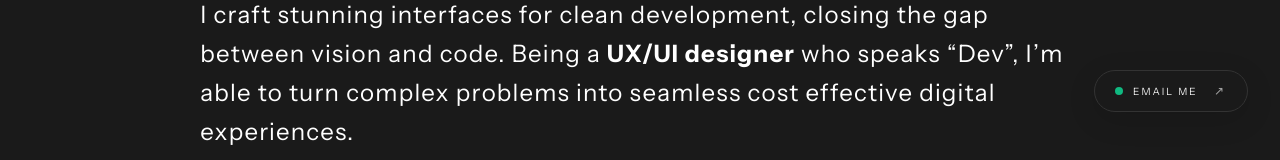
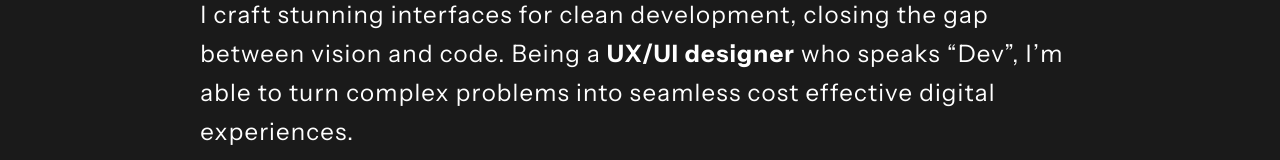
Before and after one commit to dizsel74/am-portfolio-2026, a React (Vite) app: page / in a window 1280 px wide. Shown: the part 640-800 px from the top of the page. Built offline with nearby package versions, Linux system fonts and the light colour scheme.

Commit message:
detail btn email message

```diff
--- a/src/components/FloatingEmailButton.jsx
+++ b/src/components/FloatingEmailButton.jsx
@@ -1,9 +1,19 @@
-import { useState } from 'react';
+import { useState, useEffect } from 'react';
 import { motion, AnimatePresence } from 'framer-motion';
 
 export default function FloatingEmailButton({ showFloatingBtn }) {
     const [copied, setCopied] = useState(false);
+    const [hasScrolled, setHasScrolled] = useState(false);
     const email = "hello@iamuxui.dev";
+
+    useEffect(() => {
+        const handleScroll = () => {
+            setHasScrolled(window.scrollY > 300);
+        };
+        window.addEventListener('scroll', handleScroll);
+        handleScroll(); // Revisar estado inicial
+        return () => window.removeEventListener('scroll', handleScroll);
+    }, []);
 
     const handleContactClick = async () => {
         try {
@@ -20,9 +30,9 @@ export default function FloatingEmailButton({ showFloatingBtn }) {
     return (
         <aside
             aria-label="Contact options"
-            className={`fixed right-8 bottom-12 z-50 transition-all duration-500 transform ${showFloatingBtn
-                    ? 'translate-y-0 opacity-100 pointer-events-auto'
-                    : 'translate-y-20 opacity-0 pointer-events-none'
+            className={`fixed right-8 bottom-12 z-50 transition-all duration-500 transform ${(showFloatingBtn && hasScrolled)
+                ? 'translate-y-0 opacity-100 pointer-events-auto'
+                : 'translate-y-20 opacity-0 pointer-events-none'
                 }`}
         >
             <motion.a
@@ -31,7 +41,7 @@ export default function FloatingEmailButton({ showFloatingBtn }) {
                 whileHover={{ scale: 1.03, y: -2 }}
                 whileTap={{ scale: 0.96 }}
                 transition={{ type: "spring", stiffness: 400, damping: 25 }}
-                className="group relative flex items-center gap-2.5 bg-[#1a1a1a] text-white px-5 py-3 rounded-full text-[9px] md:text-[10px] uppercase tracking-[0.2em]  shadow-[0_8px_30px_rgb(0,0,0,0.12)] border border-[#333] hover:border-black focus:outline-none focus-visible:ring-2 focus-visible:ring-black focus-visible:ring-offset-2 overflow-hidden cursor-pointer"
+                className="group relative flex items-center gap-1.5 md:gap-2 bg-[#1a1a1a] text-white px-3 md:px-5 py-3 rounded-full text-[9px] md:text-[10px] uppercase tracking-[0.2em]  shadow-[0_8px_30px_rgb(0,0,0,0.12)] border border-[#333] hover:border-black focus:outline-none focus-visible:ring-2 focus-visible:ring-black focus-visible:ring-offset-2 overflow-hidden cursor-pointer"
                 aria-label={
                     copied
                         ? "Email address copied to clipboard: hello@iamuxui.dev"
@@ -45,7 +55,7 @@ export default function FloatingEmailButton({ showFloatingBtn }) {
                 </span>
 
                 {/* Contenedor con altura fija para la transición vertical del texto */}
-                <div className="relative h-[16px] min-w-[70px] flex items-center overflow-hidden">
+                <div className="relative h-[16px] min-w-0 md:min-w-[65px] flex items-center overflow-hidden">
                     <AnimatePresence mode="wait" initial={false}>
                         {copied ? (
                             <motion.span
@@ -54,9 +64,10 @@ export default function FloatingEmailButton({ showFloatingBtn }) {
                                 animate={{ y: 0, opacity: 1 }}
                                 exit={{ y: -14, opacity: 0 }}
                                 transition={{ duration: 0.22, ease: [0.22, 1, 0.36, 1] }}
-                                className="whitespace-nowrap text-white font-semibold"
+                                className="whitespace-nowrap text-white font-semibold flex items-center justify-center"
                             >
-                                Copied!
+                                <span className="hidden md:inline">Copied!</span>
+                                <span className="md:hidden">✓</span>
                             </motion.span>
                         ) : (
                             <motion.span
@@ -65,9 +76,12 @@ export default function FloatingEmailButton({ showFloatingBtn }) {
                                 animate={{ y: 0, opacity: 1 }}
                                 exit={{ y: -14, opacity: 0 }}
                                 transition={{ duration: 0.22, ease: [0.22, 1, 0.36, 1] }}
-                                className="whitespace-nowrap text-[#ECECEC] group-hover:text-white"
+                                className="whitespace-nowrap text-[#ECECEC] group-hover:text-white flex items-center justify-center"
                             >
-                                Email me
+                                <span className="hidden md:inline">Email me</span>
+                                <svg className="md:hidden w-3.5 h-3.5" viewBox="0 -960 960 960" fill="currentColor">
+                                    <path d="M160-160q-33 0-56.5-23.5T80-240v-480q0-33 23.5-56.5T160-800h640q33 0 56.5 23.5T880-720v480q0 33-23.5 56.5T800-160H160Zm320-280 320-200v-80L480-520 160-720v80l320 200Z" />
+                                </svg>
                             </motion.span>
                         )}
                     </AnimatePresence>
```
